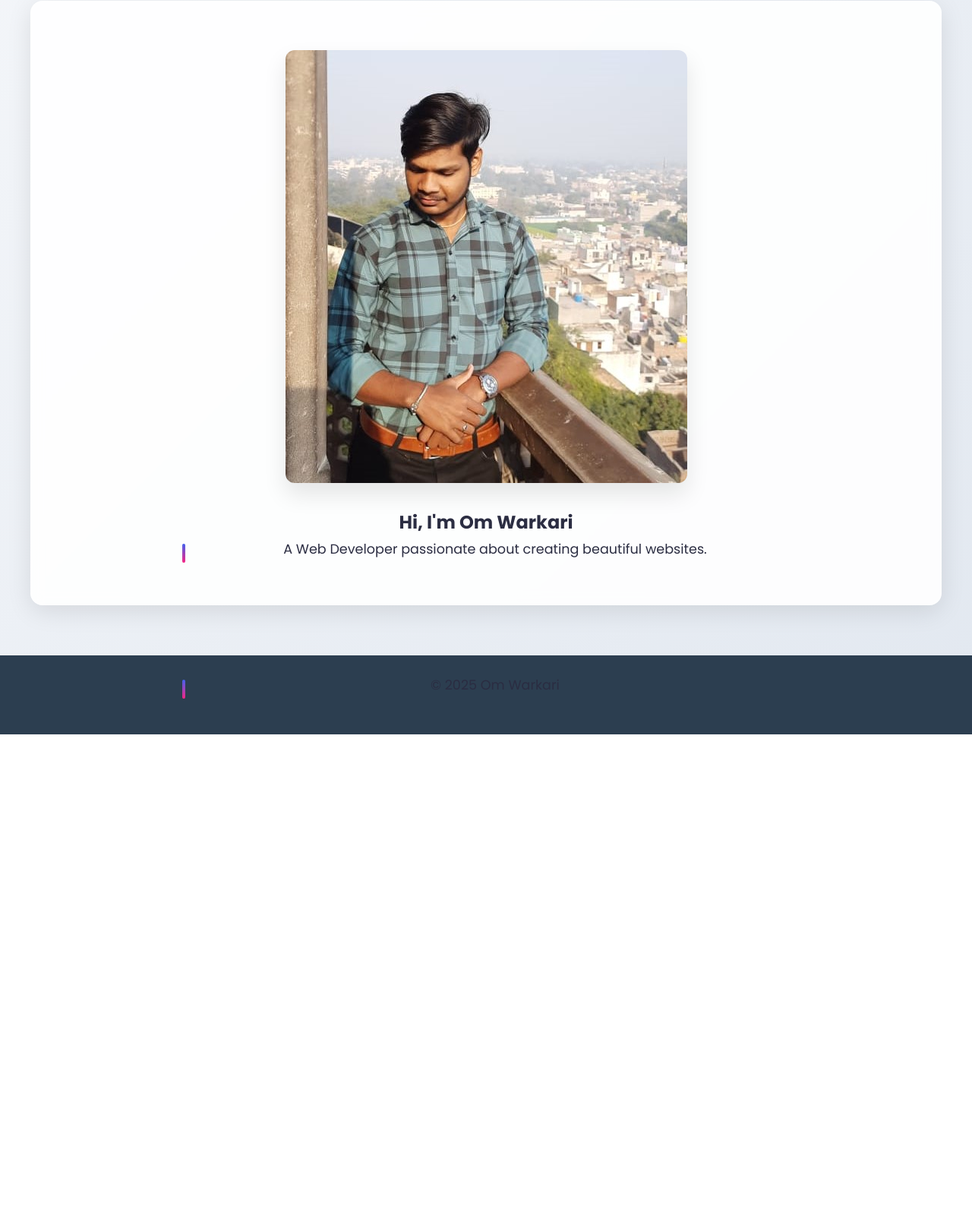
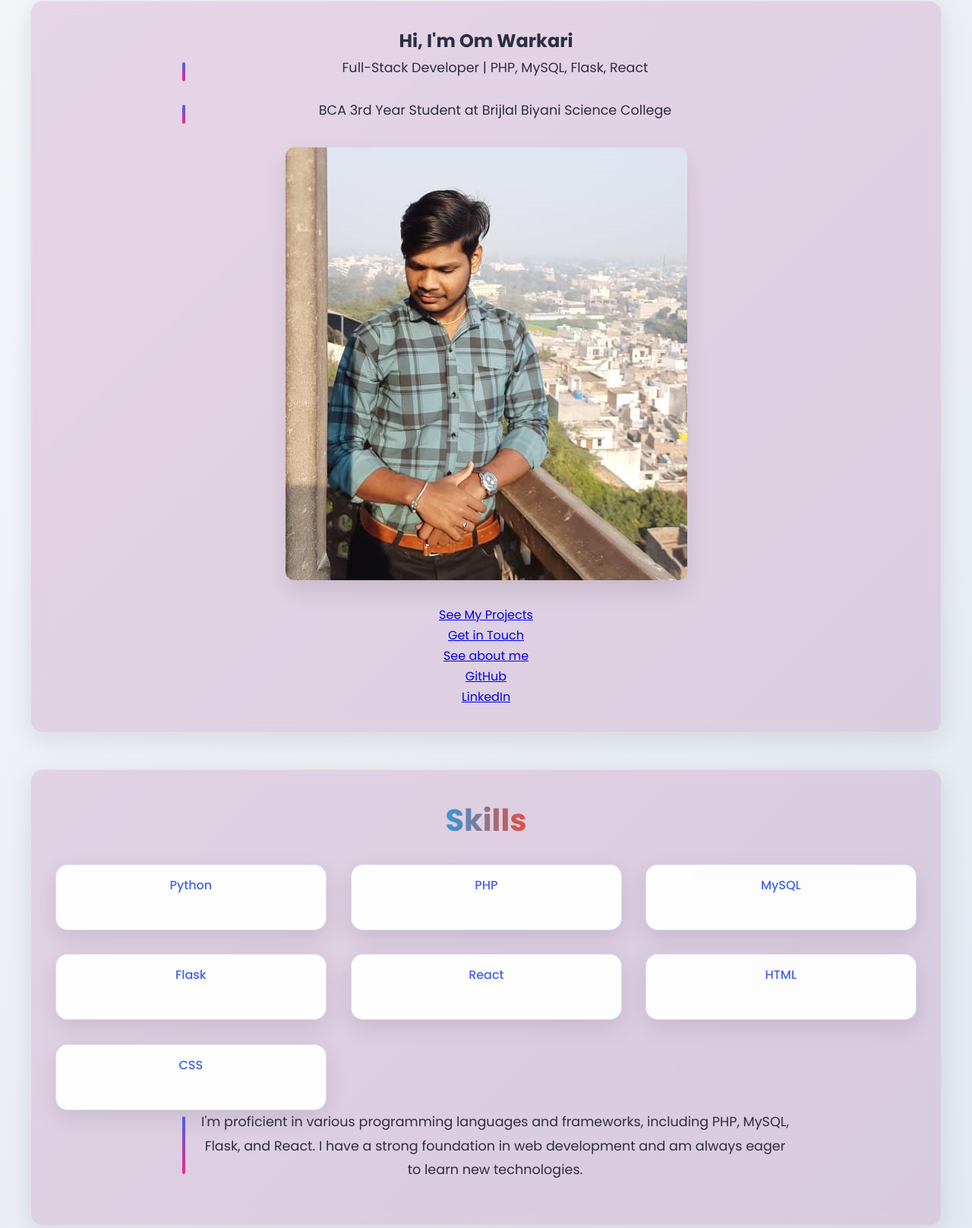
Before and after one commit to omwarkri/My_portfolio, a plain HTML site: page index.html in a window 1280 px wide. Shown: the part 351-1968 px from the top of the page at 76% size. Before the commit the page ends 1318 px from the top, so only its background shows below. Drawn offline with Linux system fonts and the light colour scheme.

Commit message:
initial commit

```diff
--- a/index.html
+++ b/index.html
@@ -18,12 +18,34 @@
     </nav>
   </header>
   <main>
-    <section id="home">
-      <img src="./img/ompt2.jpg" alt="Om Warkari">
+    <section class="home">
       <h1>Hi, I'm Om Warkari</h1>
-      <p>A Web Developer passionate about creating beautiful websites.</p>
+      <p>Full-Stack Developer | PHP, MySQL, Flask, React</p>
+      <p>BCA 3rd Year Student at Brijlal Biyani Science College</p>
+      <img src="./img/ompt2.jpg" alt="Om Warkari" class="profile-pic">
+      <div class="buttons">
+        <a href="project.html" class="btn">See My Projects</a></br>
+        <a href="contact.html" class="btn">Get in Touch</a></br>
+        <a href="about.html" class="btn">See about me</a></br>
+      </div>
+      <div class="socials">
+        <a href="https://github.com/omwarkri" target="_blank">GitHub</a></br>
+        <a href="https://www.linkedin.com/in/om-warkri-ab989b229/" target="_blank">LinkedIn</a>
+      </div>
     </section>
-
+    <section class="skills">
+      <h2>Skills</h2>
+      <ul>
+        <li>Python</li>
+        <li>PHP</li>
+        <li>MySQL</li>
+        <li>Flask</li>
+        <li>React</li>
+        <li>HTML</li>
+        <li>CSS</li>
+      </ul>
+      <p>I'm proficient in various programming languages and frameworks, including PHP, MySQL, Flask, and React. I have a strong foundation in web development and am always eager to learn new technologies.</p>
+    </section>
 </main>
   <footer>
     <p>&copy; 2025 Om Warkari</p>
--- a/style.css
+++ b/style.css
@@ -325,7 +325,7 @@ section {
   max-width: 800px;
   margin: 3rem auto;
   padding: 2.5rem;
-  background: rgba(255, 255, 255, 0.9);
+  background: rgb(152 24 117 / 14%);
   border-radius: 16px;
   box-shadow: 0 8px 32px rgba(0, 0, 0, 0.1);
   backdrop-filter: blur(8px);
```
Also changed, not shown: about.html (+1 -1 lines), project.html (+36 -14 lines).
